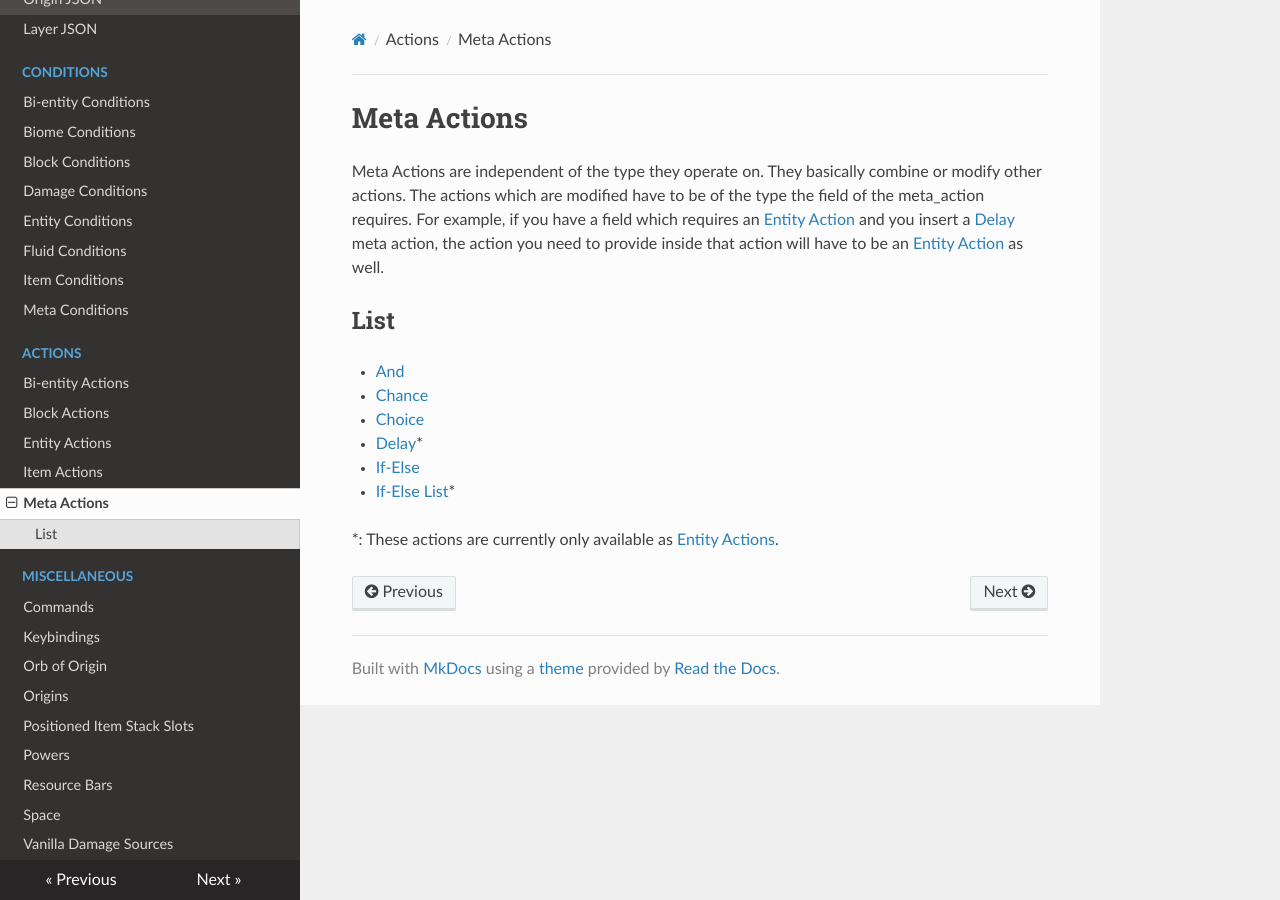
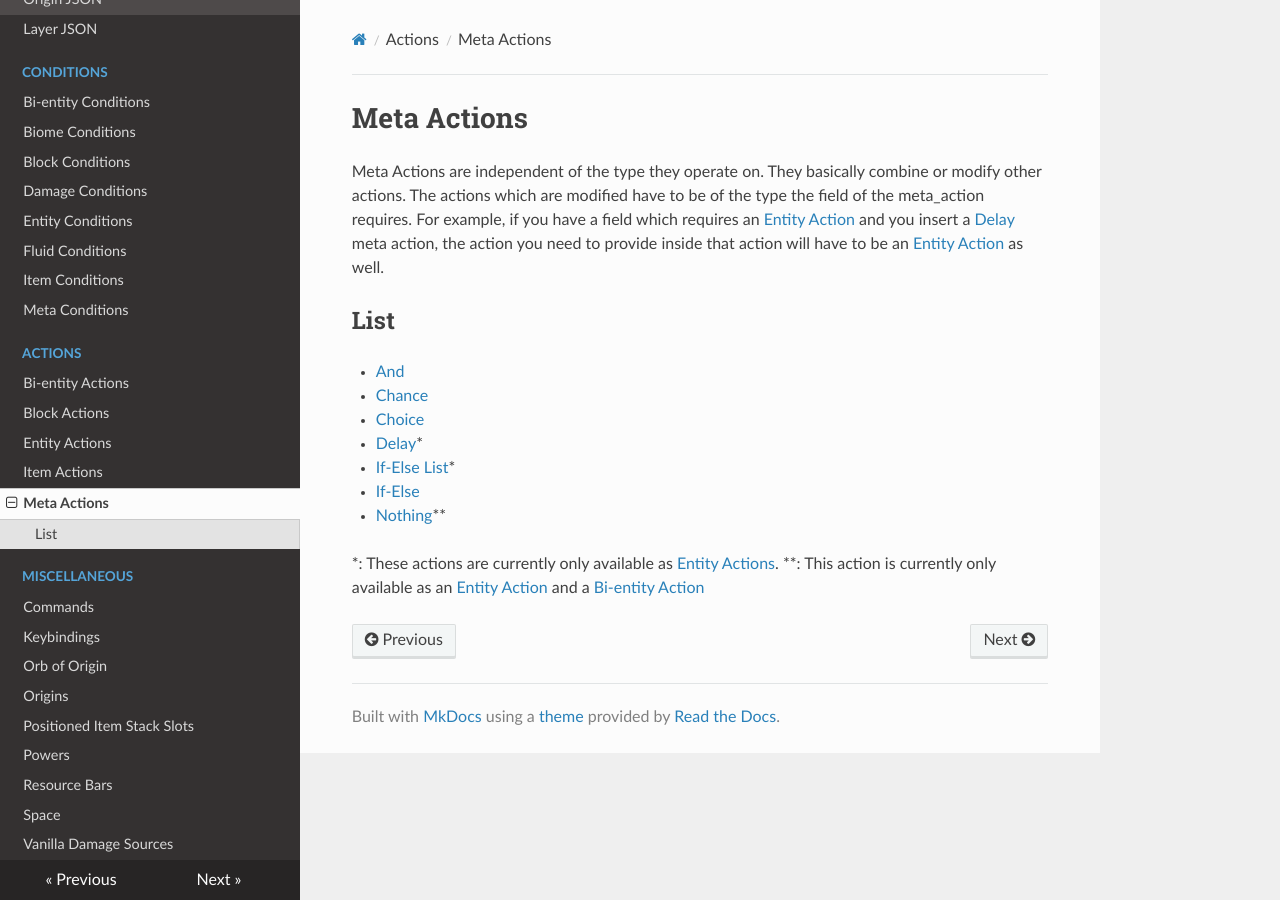
Before and after one commit to apace100/origins-docs, an MkDocs documentation site: the page built from docs/meta_actions.md, in a window 1280 px wide. Built offline with MkDocs 1.6.1, drawn with Linux system fonts in a browser that asks for light colours; nearby versions of some CDN libraries.

Commit message:
Added `nothing.md` Documented the new `nothing` entity/bi-entity meta action type and updated `meta_actions.md` to include the new entity/bi-entity meta action type

```diff
--- a/docs/meta_actions.md
+++ b/docs/meta_actions.md
@@ -12,7 +12,9 @@ Meta Actions are independent of the type they operate on. They basically combine
 * [Chance](chance)
 * [Choice](choice)
 * [Delay](delay)*
+* [If-Else List](if_else_list)*
 * [If-Else](if_else)
-* [If-Else List](if_else_list)*
+* [Nothing](meta_actions/nothing.md)\*\*
 
 *: These actions are currently only available as [Entity Actions](entity_actions.md).
+\*\*: This action is currently only available as an [Entity Action](entity_actions.md) and a [Bi-entity Action](bientity_actions.md)
```
Also changed, not shown: docs/meta_actions/nothing.md (added, +29 -0 lines).
